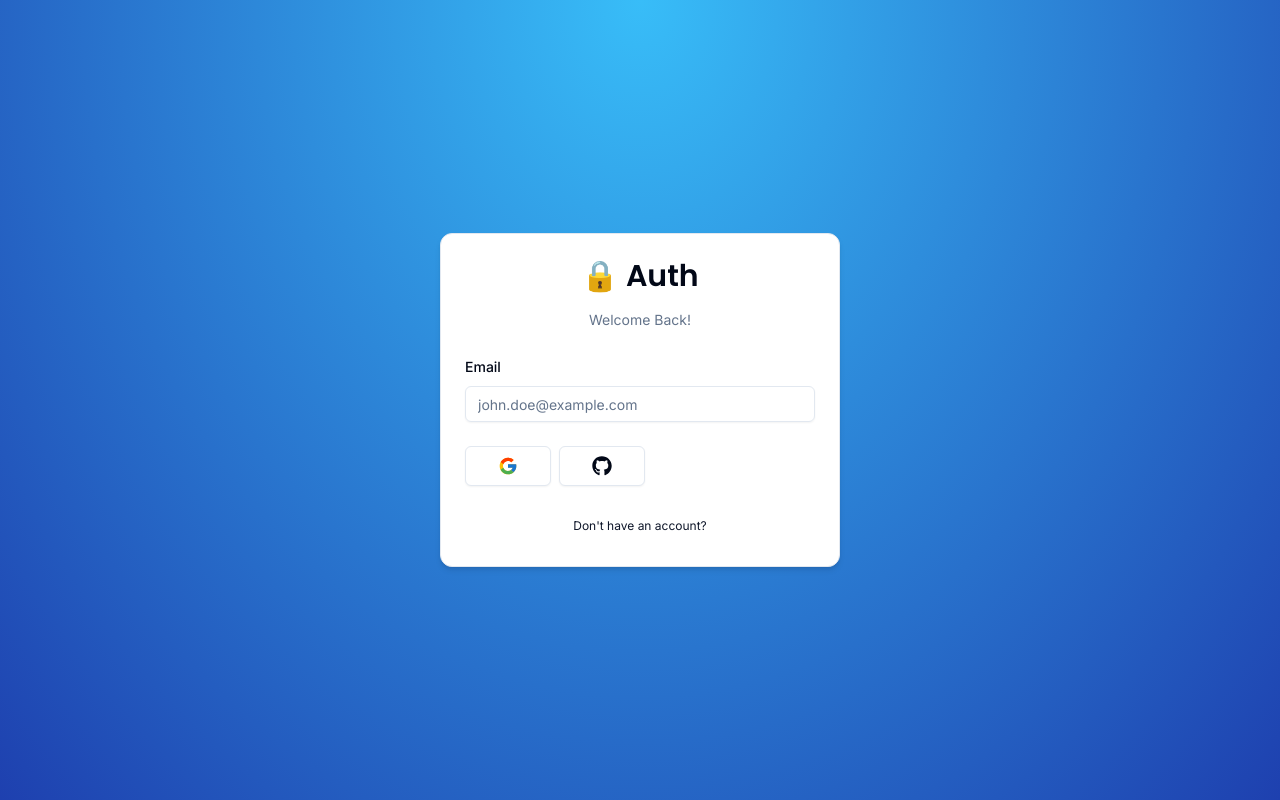
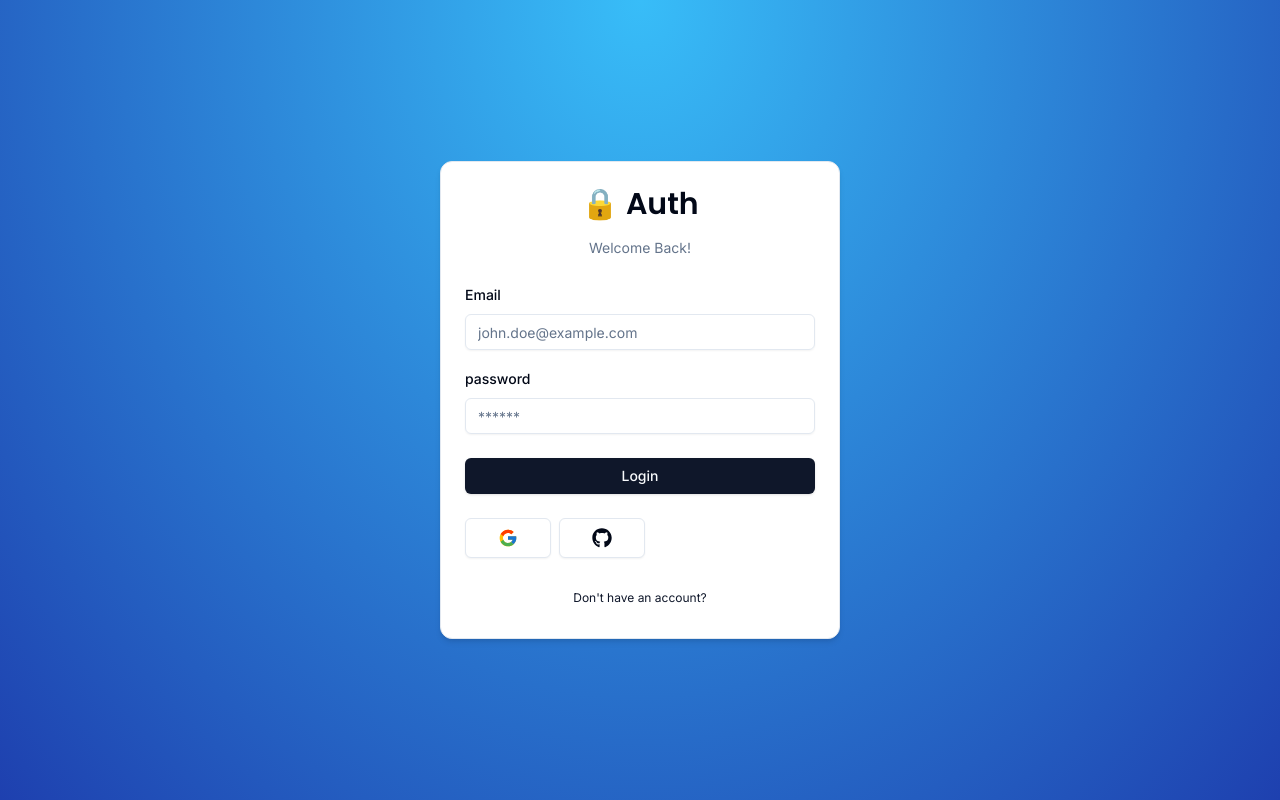
Before and after one commit to NourDoesCode/user-registration-next-auth, a Next.js app: page /auth/login in a window 1280 px wide. Built offline with nearby package versions, Linux system fonts and the light colour scheme.

Commit message:
edit login form

```diff
--- /dev/null
+++ b/actions/login.ts
@@ -0,0 +1,6 @@
+"use server";
+import React from "react";
+
+export default function login(values: any) {
+  return console.log(values);
+}
--- /dev/null
+++ b/components/FormError.tsx
@@ -0,0 +1,21 @@
+import { ExclamationTriangleIcon } from "@radix-ui/react-icons";
+interface FormErrorProps {
+  message?: string;
+}
+
+import React from "react";
+
+function FormError({ message }: FormErrorProps) {
+  if (!message) {
+    return null;
+  }
+
+  return (
+    <div className="bg-destructive/15 p-3 rounded-md flex items-center gap-x-2 text-sm text-destructive">
+      <ExclamationTriangleIcon className="h-4 w-4" />
+      <p>{message}</p>
+    </div>
+  );
+}
+
+export default FormError;
--- /dev/null
+++ b/components/FormSuccess.tsx
@@ -0,0 +1,21 @@
+import { CheckCircledIcon } from "@radix-ui/react-icons";
+interface FormSuccessProps {
+  message?: string;
+}
+
+import React from "react";
+
+function FormSuccess({ message }: FormSuccessProps) {
+  if (!message) {
+    return null;
+  }
+
+  return (
+    <div className="bg-emerald-500/15 p-3 rounded-md flex items-center gap-x-2 text-sm text-emerald-500">
+      <CheckCircledIcon className="h-4 w-4" />
+      <p>{message}</p>
+    </div>
+  );
+}
+
+export default FormSuccess;
--- a/components/auth/LoginForum.tsx
+++ b/components/auth/LoginForum.tsx
@@ -16,6 +16,9 @@
 
 import { LoginSchema } from "@/schemas";
 import { Input } from "../ui/input";
+import { Button } from "../ui/button";
+import FormError from "../FormError";
+import FormSuccess from "../FormSuccess";
 export const LoginForum = () => {
   const form = useForm<z.infer<typeof LoginSchema>>({
     resolver: zodResolver(LoginSchema),
@@ -25,6 +28,9 @@
     },
   });
 
+  const onSubmit = (values: z.infer<typeof LoginSchema>) => {
+    console.log(values);
+  };
   return (
     <CardWrapper
       headerLabel="Welcome Back!"
@@ -33,11 +39,11 @@
       showSocial
     >
       <Form {...form}>
-        <form onSubmit={form.handleSubmit(() => {})} className="space-y-6">
-          <div className="space-y-4">
+        <form onSubmit={form.handleSubmit(onSubmit)} className="space-y-6">
+          <div className="space-y-4 ">
             <FormField
               control={form.control}
-              name="email"
+              name="email" //name for the field(like an ID)
               render={({ field }) => (
                 <FormItem>
                   <FormLabel>Email</FormLabel>
@@ -52,9 +58,29 @@
                 </FormItem>
               )}
             />
+            <FormField
+              control={form.control}
+              name="password"
+              render={({ field }) => (
+                <FormItem>
+                  <FormLabel>password</FormLabel>
+                  <FormControl>
+                    <Input {...field} placeholder="******" type="password" />
+                  </FormControl>
+                  <FormMessage />
+                </FormItem>
+              )}
+            />
           </div>
+          <FormError message="" />
+          <FormSuccess message="" />
+          <Button type="submit" className="w-full">
+            Login
+          </Button>
         </form>
       </Form>
     </CardWrapper>
   );
 };
+//Invalid credentials!
+//Logged in successfully!
--- a/schemas/index.ts
+++ b/schemas/index.ts
@@ -1,7 +1,9 @@
 import * as z from "zod";
 export const LoginSchema = z.object({
   email: z.string().email({
-    message: "Email is required!",
+    message: "Email is required",
   }),
-  password: z.string(),
+  password: z.string().min(1, {
+    message: "Password is required",
+  }),
 });
```
